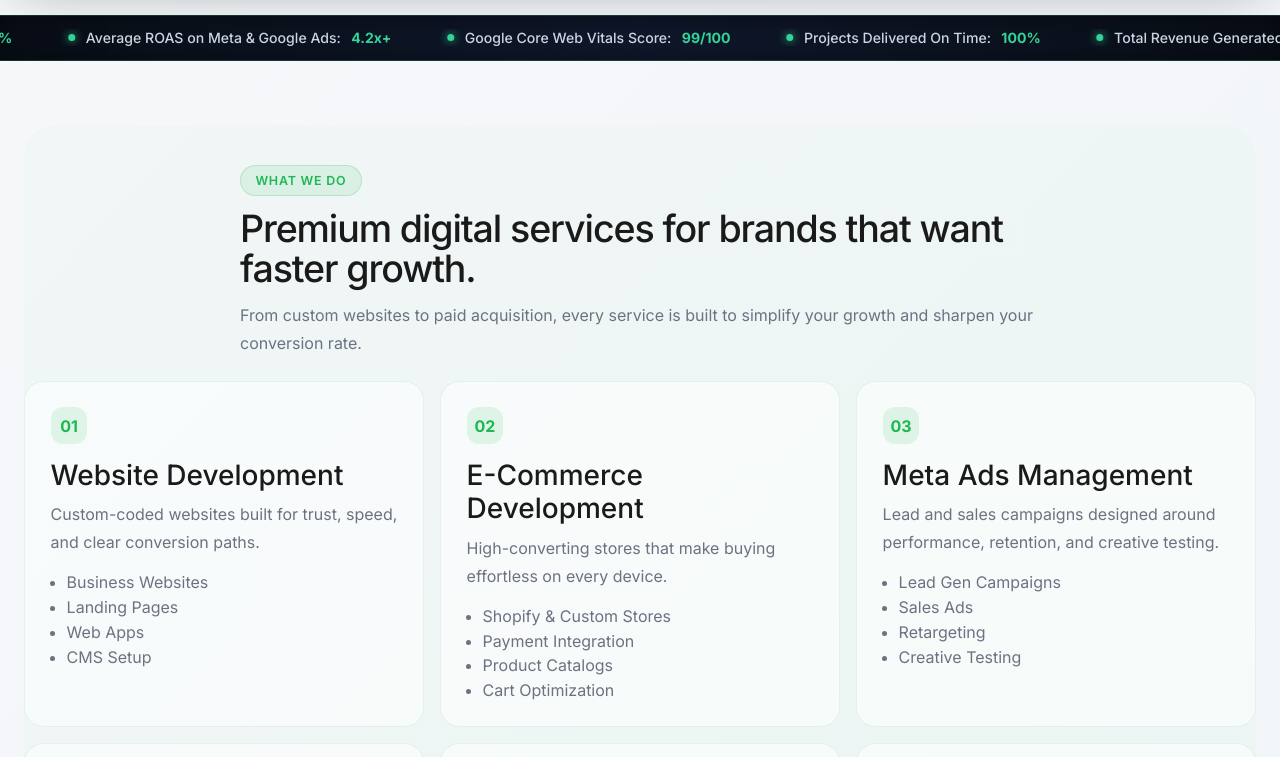
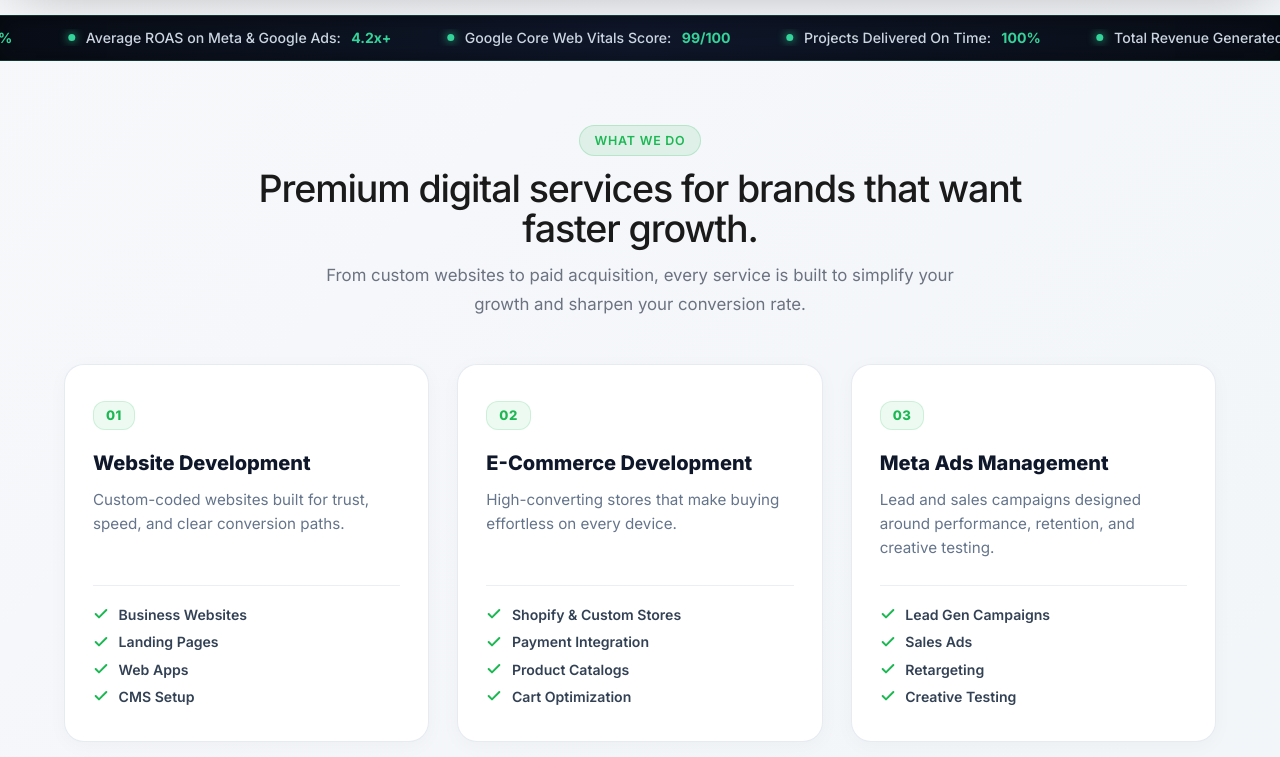
Before and after one commit to viralgajera07/korvex, a React (Vite) app: page / in a window 1280 px wide. Shown: the part 1020-1777 px from the top of the page. Built offline with nearby package versions, Linux system fonts and the light colour scheme; the HTML template or start-up script is replaced by a standard one.

Commit message:
updated code

```diff
--- a/src/components/Services.jsx
+++ b/src/components/Services.jsx
@@ -39,21 +39,31 @@ export function Services() {
   ];
 
   return (
-    <section id="services" className="section reveal">
-      <div className="section-heading">
+    <section id="services" className="services-section-wrapper reveal">
+      <div className="section-heading text-center">
         <span className="section-label">What We Do</span>
         <h2>Premium digital services for brands that want faster growth.</h2>
-        <p>From custom websites to paid acquisition, every service is built to simplify your growth and sharpen your conversion rate.</p>
+        <p className="services-lead-desc">
+          From custom websites to paid acquisition, every service is built to simplify your growth and sharpen your conversion rate.
+        </p>
       </div>
-      <div className="card-grid services-grid">
+
+      <div className="services-card-grid">
         {items.map((item) => (
-          <article key={item.title} className="info-card service-card">
-            <div className="card-number">{item.icon}</div>
-            <h3>{item.title}</h3>
-            <p>{item.description}</p>
-            <ul>
+          <article key={item.title} className="service-card-item">
+            <div className="service-card-top">
+              <span className="service-number-badge">{item.icon}</span>
+            </div>
+            <h3 className="service-card-title">{item.title}</h3>
+            <p className="service-card-desc">{item.description}</p>
+            <ul className="service-bullets-list">
               {item.bullets.map((bullet) => (
-                <li key={bullet}>{bullet}</li>
+                <li key={bullet}>
+                  <svg className="service-check-icon" width="16" height="16" viewBox="0 0 24 24" fill="none" stroke="currentColor" strokeWidth="3" strokeLinecap="round" strokeLinejoin="round">
+                    <polyline points="20 6 9 17 4 12"></polyline>
+                  </svg>
+                  <span>{bullet}</span>
+                </li>
               ))}
             </ul>
           </article>
--- a/src/index.css
+++ b/src/index.css
@@ -325,9 +325,9 @@ section {
 }
 
 .section {
-  padding: 3.5rem 0;
-  background: rgba(29, 184, 84, 0.02);
-  border-radius: 2rem;
+  padding: 3rem 0;
+  background: transparent;
+  border-radius: 0;
   margin: 0 0 3rem 0;
   animation: fadeInUp 700ms ease-out forwards;
   animation-delay: 100ms;
@@ -1135,15 +1135,15 @@ section {
 
 .section {
   padding: 2.5rem 0;
-  background: rgba(29, 184, 84, 0.02);
-  border-radius: 2rem;
+  background: transparent;
+  border-radius: 0;
   margin: 1rem 0;
   animation: fadeInUp 700ms ease-out forwards;
   animation-delay: 100ms;
 }
 
 .section:nth-child(even) {
-  background: linear-gradient(135deg, rgba(29, 184, 84, 0.04), rgba(29, 184, 84, 0.01));
+  background: transparent;
 }
 
 .section-heading {
@@ -1369,48 +1369,183 @@ section {
   font-size: 0.92rem;
 }
 
-.faq-list {
-  display: grid;
-  gap: 0.8rem;
-}
-
-.faq-item {
-  padding: 0.15rem 0 0.9rem;
-  border-bottom: 1px solid rgba(29, 184, 84, 0.08);
-  animation: fadeInUp 600ms ease-out backwards;
-  transition: all 300ms ease-out;
-}
-
-.faq-item:hover {
-  padding-left: 0.8rem;
-  border-left: 3px solid rgba(29, 184, 84, 0.24);
-}
-
-.faq-item button {
+/* ==========================================================================
+   Creative Modern FAQ Accordion Section
+   ========================================================================== */
+.faq-section-container {
+  padding: 3rem 1.5rem;
+  margin: 1.5rem 0 3rem 0;
+  display: flex;
+  justify-content: center;
+}
+
+.faq-section-wrapper {
+  max-width: 920px;
   width: 100%;
-  border: 0;
+  margin: 0 auto;
+}
+
+.faq-lead-desc {
+  max-width: 640px;
+  margin: 0.75rem auto 0;
+  color: #64748b;
+  font-size: 1.02rem;
+  line-height: 1.6;
+}
+
+.faq-accordion-grid {
+  display: flex;
+  flex-direction: column;
+  gap: 1rem;
+  margin-top: 2.5rem;
+}
+
+.faq-card-item {
+  background: #ffffff;
+  border: 1px solid rgba(226, 232, 240, 0.85);
+  border-radius: 20px;
+  overflow: hidden;
+  box-shadow: 0 4px 16px rgba(0, 0, 0, 0.02);
+  transition: all 350ms cubic-bezier(0.16, 1, 0.3, 1);
+}
+
+.faq-card-item:hover {
+  border-color: rgba(29, 184, 84, 0.3);
+  box-shadow: 0 12px 32px rgba(29, 184, 84, 0.08);
+  transform: translateY(-2px);
+}
+
+.faq-card-item.is-open {
+  background: linear-gradient(135deg, rgba(255, 255, 255, 1) 0%, rgba(248, 250, 252, 0.95) 100%);
+  border-color: rgba(29, 184, 84, 0.4);
+  box-shadow: 0 16px 40px rgba(29, 184, 84, 0.1);
+}
+
+.faq-question-trigger {
+  width: 100%;
+  display: flex;
+  align-items: center;
+  justify-content: space-between;
+  gap: 1.25rem;
+  padding: 1.35rem 1.65rem;
   background: transparent;
-  color: #1a1a1a;
-  display: flex;
-  justify-content: space-between;
-  align-items: center;
-  padding: 0.9rem 0.9rem 0.9rem 0;
+  border: none;
   cursor: pointer;
   text-align: left;
-  transition: all 250ms ease-out;
+  transition: color 250ms ease;
+}
+
+.faq-question-text {
+  font-size: 1.08rem;
+  font-weight: 700;
+  color: #0f172a;
+  line-height: 1.4;
+  transition: color 250ms ease;
+}
+
+.faq-card-item:hover .faq-question-text {
+  color: #1db854;
+}
+
+.faq-card-item.is-open .faq-question-text {
+  color: #158548;
+}
+
+.faq-icon-pill {
+  width: 38px;
+  height: 38px;
+  min-width: 38px;
+  border-radius: 50%;
+  background: rgba(29, 184, 84, 0.08);
+  border: 1px solid rgba(29, 184, 84, 0.16);
+  color: #1db854;
+  display: flex;
+  align-items: center;
+  justify-content: center;
+  transition: all 300ms cubic-bezier(0.4, 0, 0.2, 1);
+}
+
+.faq-card-item:hover .faq-icon-pill {
+  background: rgba(29, 184, 84, 0.15);
+  transform: scale(1.08);
+}
+
+.faq-card-item.is-open .faq-icon-pill {
+  background: linear-gradient(135deg, #1db854 0%, #15a346 100%);
+  color: #ffffff;
+  border-color: transparent;
+  box-shadow: 0 4px 12px rgba(29, 184, 84, 0.3);
+}
+
+.faq-chevron-icon {
+  transition: transform 350ms cubic-bezier(0.4, 0, 0.2, 1);
+}
+
+.faq-card-item.is-open .faq-chevron-icon {
+  transform: rotate(180deg);
+}
+
+.faq-answer-collapse {
+  max-height: 0;
+  opacity: 0;
+  overflow: hidden;
+  transition: max-height 350ms cubic-bezier(0.4, 0, 0.2, 1), opacity 300ms ease;
+}
+
+.faq-answer-collapse.show {
+  max-height: 250px;
+  opacity: 1;
+}
+
+.faq-answer-inner {
+  padding: 0 1.65rem 1.45rem 1.65rem;
+  border-top: 1px solid rgba(226, 232, 240, 0.6);
+  margin-top: 0.25rem;
+  padding-top: 1rem;
+}
+
+.faq-answer-inner p {
+  margin: 0;
+  color: #475569;
+  font-size: 0.98rem;
+  line-height: 1.7;
+}
+
+.faq-footer-cta {
+  margin-top: 2.75rem;
+  display: flex;
+  align-items: center;
+  justify-content: center;
+  gap: 1rem;
+  background: rgba(29, 184, 84, 0.04);
+  border: 1px solid rgba(29, 184, 84, 0.12);
+  padding: 1.15rem 2rem;
+  border-radius: 999px;
+  text-align: center;
+  flex-wrap: wrap;
+}
+
+.faq-footer-cta p {
+  margin: 0;
   font-weight: 600;
-}
-
-.faq-item button:hover {
+  color: #334155;
+  font-size: 0.96rem;
+}
+
+.faq-contact-btn {
+  display: inline-flex;
+  align-items: center;
+  gap: 0.45rem;
+  font-weight: 700;
   color: #1db854;
+  font-size: 0.96rem;
+  text-decoration: none;
+  transition: all 200ms ease;
+}
+
+.faq-contact-btn:hover {
+  color: #158548;
   transform: translateX(4px);
-}
-
-.faq-item p {
-  margin: 0;
-  padding: 0 0 0.2rem 0.9rem;
-  color: #6b7280;
-  animation: fadeInUp 400ms ease-out;
 }
 
 .testimonial-card strong {
@@ -1459,6 +1594,139 @@ section {
   background: rgba(29, 184, 84, 0.06);
   box-shadow: 0 0 0 3px rgba(29, 184, 84, 0.08);
   transform: translateY(-1px);
+}
+
+/* ==========================================================================
+   Creative Modern Services Section
+   ========================================================================== */
+.services-section-wrapper {
+  width: 100%;
+  max-width: 1200px;
+  margin: 3rem auto;
+  padding: 0 1.5rem;
+  box-sizing: border-box;
+}
+
+.services-lead-desc {
+  max-width: 680px;
+  margin: 0.75rem auto 0;
+  color: #64748b;
+  font-size: 1.05rem;
+  line-height: 1.6;
+}
+
+.services-card-grid {
+  display: grid;
+  grid-template-columns: repeat(3, minmax(0, 1fr));
+  gap: 1.75rem;
+  margin-top: 2.75rem;
+  width: 100%;
+  box-sizing: border-box;
+}
+
+.service-card-item {
+  background: #ffffff;
+  border: 1px solid rgba(226, 232, 240, 0.85);
+  border-radius: 20px;
+  padding: 2.25rem 1.75rem;
+  box-shadow: 0 4px 20px rgba(0, 0, 0, 0.03);
+  transition: all 350ms cubic-bezier(0.16, 1, 0.3, 1);
+  display: flex;
+  flex-direction: column;
+  box-sizing: border-box;
+  width: 100%;
+  overflow: hidden;
+}
+
+.service-card-item:hover {
+  border-color: rgba(29, 184, 84, 0.35);
+  box-shadow: 0 16px 40px rgba(29, 184, 84, 0.1);
+  transform: translateY(-5px);
+}
+
+.service-card-top {
+  display: flex;
+  align-items: center;
+  margin-bottom: 1.25rem;
+}
+
+.service-number-badge {
+  font-size: 0.82rem;
+  font-weight: 800;
+  color: #1db854;
+  background: rgba(29, 184, 84, 0.08);
+  border: 1px solid rgba(29, 184, 84, 0.16);
+  padding: 0.35rem 0.75rem;
+  border-radius: 12px;
+  letter-spacing: 0.04em;
+  transition: all 300ms ease;
+}
+
+.service-card-item:hover .service-number-badge {
+  background: linear-gradient(135deg, #1db854 0%, #15a346 100%);
+  color: #ffffff;
+  border-color: transparent;
+  box-shadow: 0 4px 12px rgba(29, 184, 84, 0.28);
+}
+
+.service-card-title {
+  font-size: 1.25rem;
+  font-weight: 800;
+  color: #0f172a;
+  margin-bottom: 0.75rem;
+  line-height: 1.3;
+  word-break: break-word;
+}
+
+.service-card-desc {
+  font-size: 0.95rem;
+  color: #64748b;
+  line-height: 1.6;
+  margin-bottom: 1.5rem;
+  flex-grow: 1;
+}
+
+.service-bullets-list {
+  list-style: none;
+  padding: 0;
+  margin: 0;
+  display: flex;
+  flex-direction: column;
+  gap: 0.65rem;
+  border-top: 1px solid rgba(226, 232, 240, 0.7);
+  padding-top: 1.25rem;
+}
+
+.service-bullets-list li {
+  display: flex;
+  align-items: center;
+  gap: 0.6rem;
+  font-size: 0.88rem;
+  font-weight: 600;
+  color: #334155;
+}
+
+.service-check-icon {
+  color: #1db854;
+  min-width: 16px;
+  flex-shrink: 0;
+}
+
+@media (max-width: 1024px) {
+  .services-card-grid {
+    grid-template-columns: repeat(2, minmax(0, 1fr));
+    gap: 1.25rem;
+  }
+}
+
+@media (max-width: 640px) {
+  .services-card-grid {
+    grid-template-columns: minmax(0, 1fr);
+    gap: 1rem;
+  }
+  .service-card-item {
+    padding: 1.5rem 1.25rem;
+  }
 }
 
 /* ==========================================================================
@@ -3941,6 +4209,7 @@ textarea {
   0% {
     transform: translateX(0);
   }
+
   100% {
     transform: translateX(-50%);
   }
```
Also changed, not shown: src/components/Faq.jsx (+82 -20 lines), 1 other file (tests, documents, lock files or other folders).
